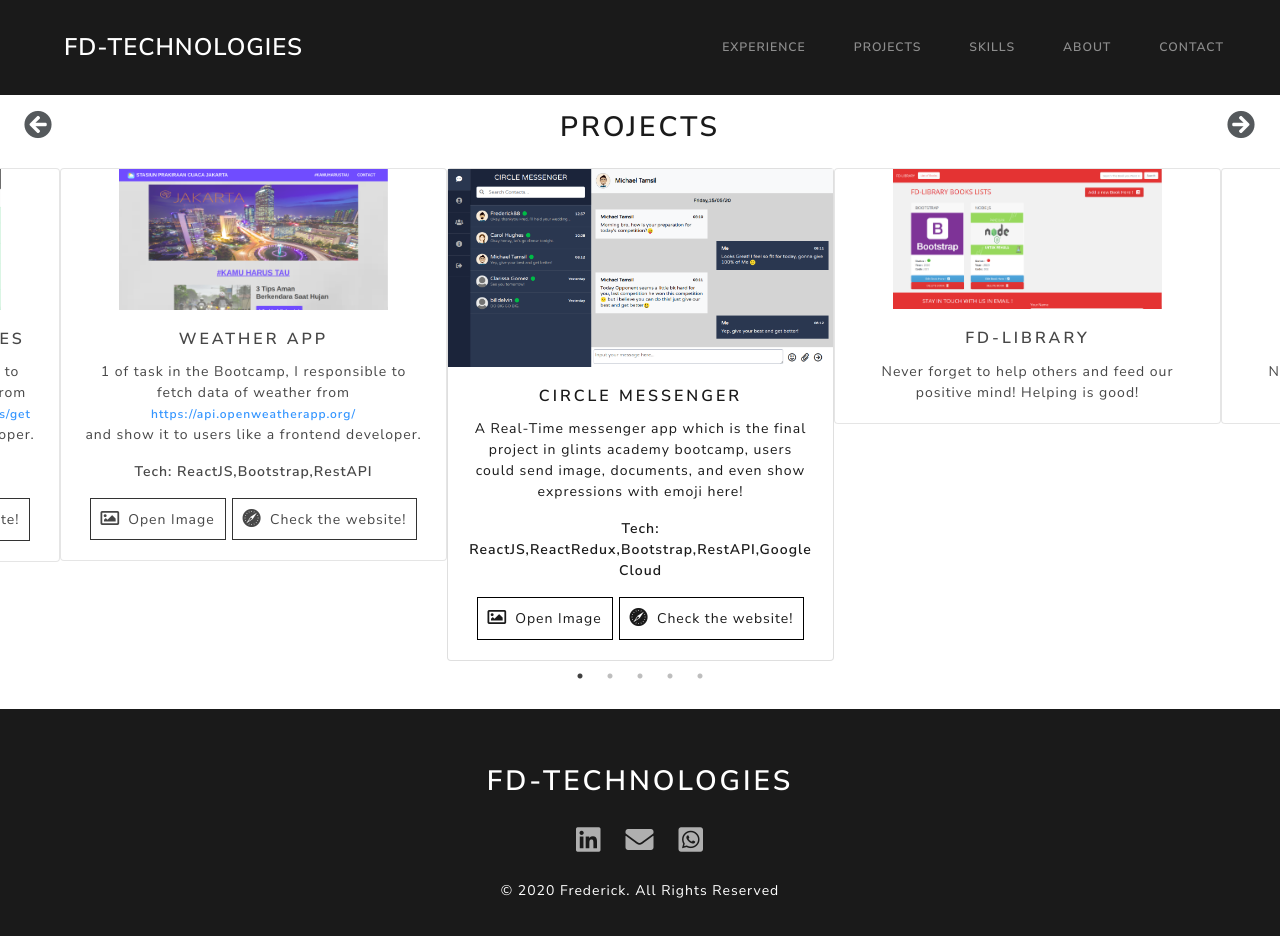
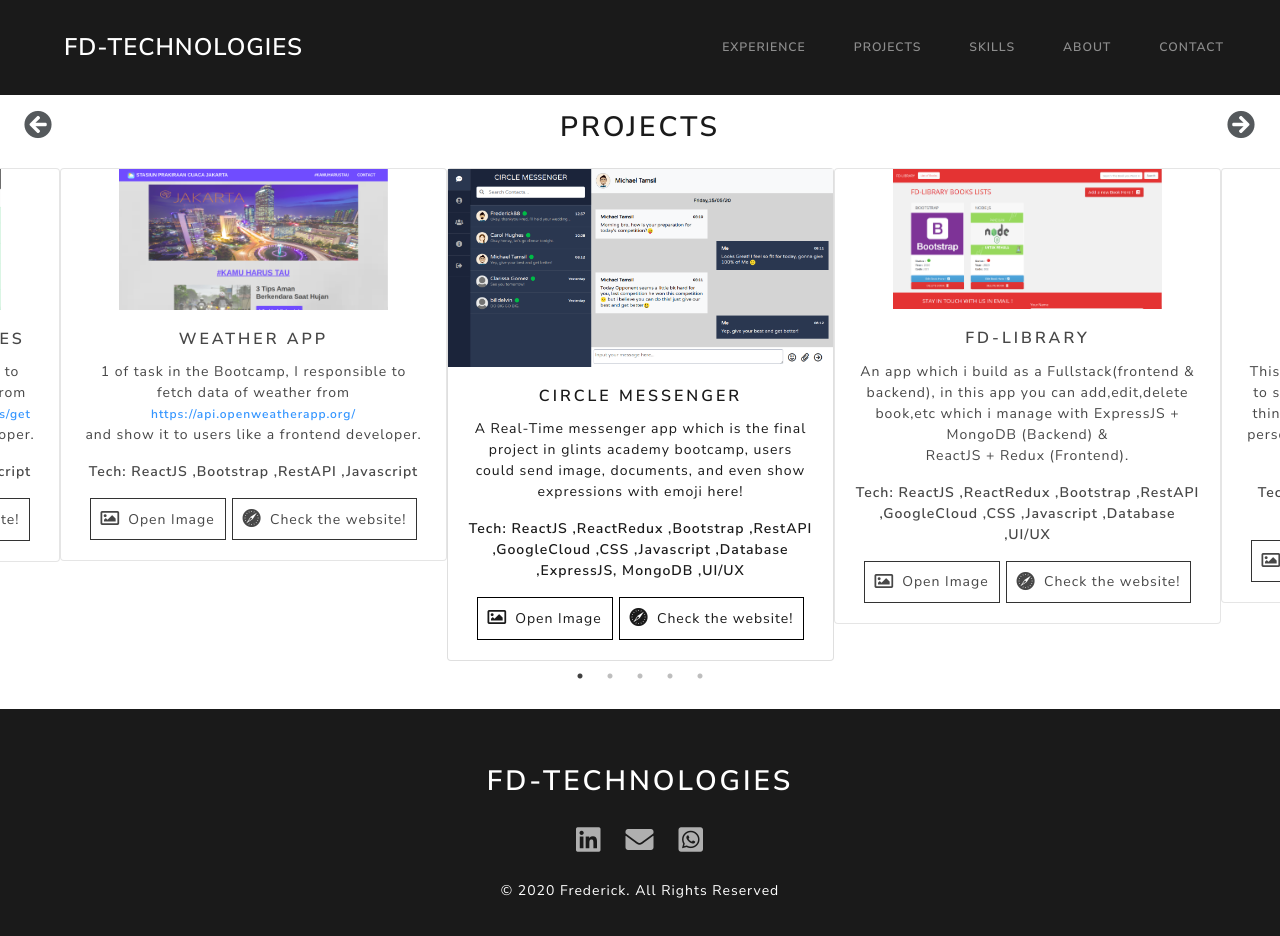
Before and after one commit to Frederick-88/fd-technologies-react, a React (Create React App) app: page /projects in a window 1280 px wide. Shown: the top 936 px of the page. Built offline with nearby package versions, Linux system fonts and the light colour scheme.

Commit message:
DONE PROJECT

```diff
--- a/src/components/About/Main.js
+++ b/src/components/About/Main.js
@@ -1,7 +1,7 @@
 import React from "react";
 import cv from "../../assets/cv.jpg";
 // import myImg from "../../assets/photo.jpeg";
-import myImg from "../../assets/fred2.jpg";
+import myImg from "../../assets/fred2.webp";
 
 export default function About() {
   return (
--- a/src/components/Projects/Projects.js
+++ b/src/components/Projects/Projects.js
@@ -90,14 +90,13 @@ export default class CenterMode extends Component {
                 <div className="card-body text-center">
                   <h5 className="card-title">Circle Messenger</h5>
                   <p className="card-text">
-                    <p className="card-text">
-                      A Real-Time messenger app which is the final project in
-                      glints academy bootcamp, users could send image,
-                      documents, and even show expressions with emoji here!
-                      <br />
-                    </p>
-                    <p className="my-0 font-weight-bold">
-                      Tech: ReactJS,ReactRedux,Bootstrap,RestAPI,GoogleCloud
+                    A Real-Time messenger app which is the final project in
+                    glints academy bootcamp, users could send image, documents,
+                    and even show expressions with emoji here!
+                    <br />
+                    <p className="mb-0 font-weight-bold mt-3">
+                      Tech: ReactJS ,ReactRedux ,Bootstrap ,RestAPI ,GoogleCloud
+                      ,CSS ,Javascript ,Database ,ExpressJS, MongoDB ,UI/UX
                     </p>
                     <div className="d-flex d-row pt-3 justify-content-center  ">
                       <a
@@ -119,7 +118,7 @@ export default class CenterMode extends Component {
                       </a>
                     </div>
                     <a
-                      href="/static/media/works4.d20b007c.png"
+                      href="/https://www.circlemessenger.com/"
                       target="blank"
                       className="project-link show-inPhone mt-2"
                     >
@@ -141,8 +140,41 @@ export default class CenterMode extends Component {
                 <div className="card-body text-center">
                   <h5 className="card-title">FD-Library</h5>
                   <p className="card-text">
-                    Never forget to help others and feed our positive mind!
-                    Helping is good!
+                    An app which i build as a Fullstack(frontend & backend), in
+                    this app you can add,edit,delete book,etc which i manage
+                    with ExpressJS + MongoDB (Backend) & <br />
+                    ReactJS + Redux (Frontend).
+                    <p className="mb-0 font-weight-bold mt-3">
+                      Tech: ReactJS ,ReactRedux ,Bootstrap ,RestAPI ,GoogleCloud
+                      ,CSS ,Javascript ,Database ,UI/UX
+                    </p>
+                    <div className="d-flex d-row pt-3 justify-content-center  ">
+                      <a
+                        href="/static/media/works2.36b4f8ac.png"
+                        target="blank"
+                        className="project-link"
+                      >
+                        <i className="far fa-image fa-lg pr-2"></i>
+                        Open Image
+                      </a>
+
+                      <a
+                        href="https://fd-library.netlify.app/"
+                        target="blank"
+                        className="project-link hide-inPhone"
+                      >
+                        <i className="fab fa-safari fa-lg pr-2"></i>
+                        Check the website!
+                      </a>
+                    </div>
+                    <a
+                      href="https://fd-library.netlify.app/"
+                      target="blank"
+                      className="project-link show-inPhone mt-2"
+                    >
+                      <i className="fab fa-safari fa-lg pr-2"></i>
+                      Check the website!
+                    </a>
                   </p>
                 </div>
               </div>
@@ -157,9 +189,44 @@ export default class CenterMode extends Component {
                 />
                 <div className="card-body text-center">
                   <h5 className="card-title">FDTECH.ASIA</h5>
+
                   <p className="card-text">
-                    Never forget to help others and feed our positive mind!
-                    Helping is good!
+                    This is my own personal website, at here i try to share with
+                    you who am i and what are the things that i capable, you can
+                    also access my personal web in phone & any other device too!
+                    lets get to know each other.
+                    <br />
+                    <p className="mb-0 mt-3 font-weight-bold">
+                      Tech: ReactJS ,Bootstrap ,Bootswatch ,CSS ,CSS Animation,
+                      ReactSlick
+                    </p>
+                    <div className="d-flex d-row pt-3 justify-content-center  ">
+                      <a
+                        href="/static/media/works.7b68f80b.png"
+                        target="blank"
+                        className="project-link"
+                      >
+                        <i className="far fa-image fa-lg pr-2"></i>
+                        Open Image
+                      </a>
+
+                      <a
+                        href="https://fdtech.asia/"
+                        target="blank"
+                        className="project-link hide-inPhone"
+                      >
+                        <i className="fab fa-safari fa-lg pr-2"></i>
+                        Check the website!
+                      </a>
+                    </div>
+                    <a
+                      href="https://fdtech.asia/"
+                      target="blank"
+                      className="project-link show-inPhone mt-2"
+                    >
+                      <i className="fab fa-safari fa-lg pr-2"></i>
+                      Check the website!
+                    </a>
                   </p>
                 </div>
               </div>
@@ -190,7 +257,7 @@ export default class CenterMode extends Component {
                     and show it to users like a frontend developer.
                   </p>
                   <p className="my-0 font-weight-bold">
-                    Tech: ReactJS,Bootstrap,RestAPI
+                    Tech: ReactJS ,Bootstrap ,RestAPI ,Javascript
                   </p>
                   <div className="d-flex d-row pt-3 justify-content-center  ">
                     <a
@@ -248,7 +315,7 @@ export default class CenterMode extends Component {
                     and show it to users like a frontend developer.
                   </p>
                   <p className="my-0 font-weight-bold">
-                    Tech: ReactJS,Bootstrap,RestAPI
+                    Tech: ReactJS ,Bootstrap ,RestAPI ,Javascript
                   </p>
                   <div className="d-flex d-row pt-3 justify-content-center  ">
                     <a
```
Also changed, not shown: src/assets/fred2.webp (added).
